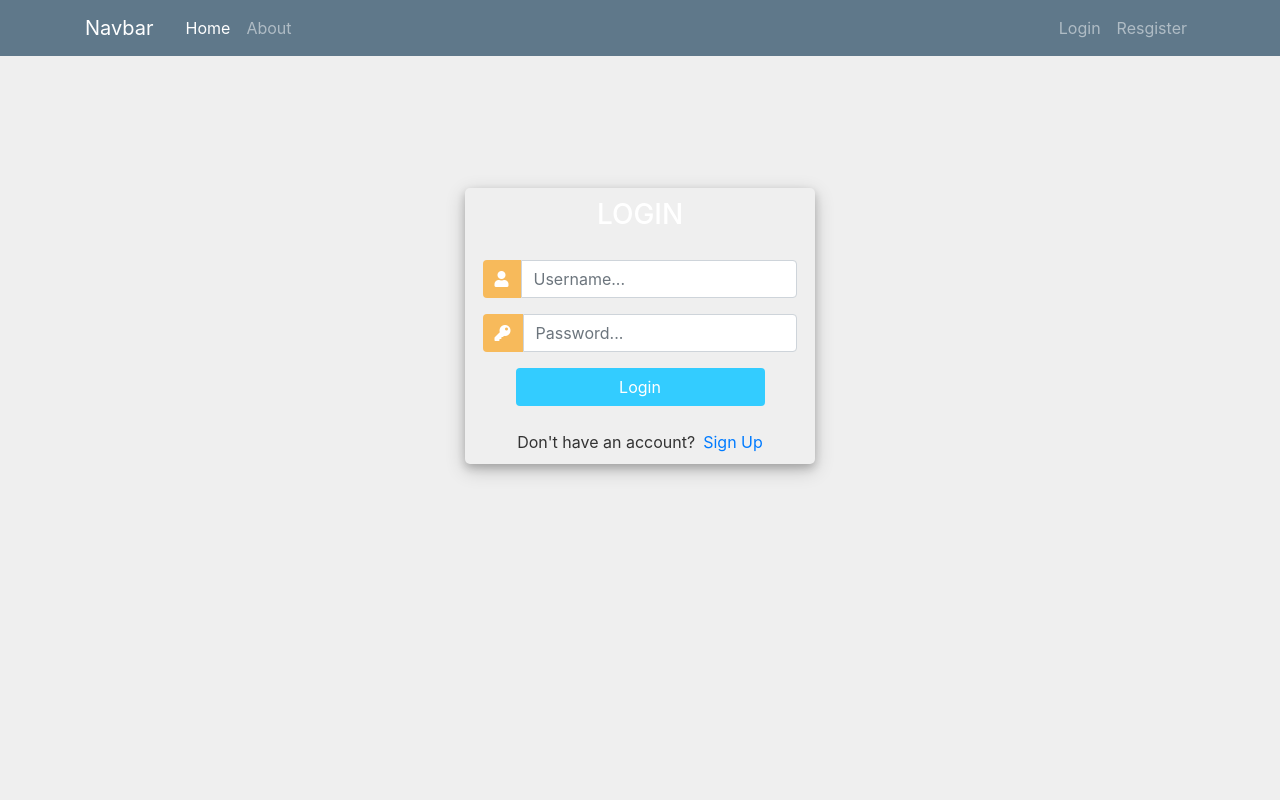
After one commit to nahidsultan19/user, a Django app: page /login/ in a window 1280 px wide. The commit adds this page. Run offline with Django 3.2, Linux system fonts and the light colour scheme; some libraries are stand-ins or nearby versions.

Commit message:
add user authentication system

```diff
--- a/mainproject/settings.py
+++ b/mainproject/settings.py
@@ -137,3 +137,9 @@ STATICFILES_DIRS = [
 
 MEDIA_URL = '/media/'
 MEDIA_ROOT = os.path.join(BASE_DIR, 'media')
+
+# for redirect loign
+LOGIN_REDIRECT_URL = 'blog-home'
+
+# for login required
+LOGIN_URL = 'login'
--- a/mainproject/urls.py
+++ b/mainproject/urls.py
@@ -14,17 +14,28 @@ Including another URLconf
     2. Add a URL to urlpatterns:  path('blog/', include('blog.urls'))
 """
 from django.contrib import admin
+# import for login and logout
+from django.contrib.auth import views as auth_views
 from django.urls import path, include
 
+# import from user app views
 from users import views as user_view
 
+# import for media file
 from django.conf import settings
 from django.conf.urls.static import static
 
 urlpatterns = [
     path('admin/', admin.site.urls),
     path('blog/', include('blog.urls')),
+
+    # for user register and profile
     path('register/', user_view.register, name='register'),
+    path('profile/', user_view.profile, name='profile'),
+
+    # class base view for login
+    path('login/', auth_views.LoginView.as_view(template_name='login.html'), name='login'),
+    path('logout/', auth_views.LogoutView.as_view(template_name='logout.html'), name='logout'),
     path('music/', include('music.urls'))
 ]
 
--- a/templates/blog/base.html
+++ b/templates/blog/base.html
@@ -42,12 +42,13 @@
                     </li>
                 </ul>
                 <ul class="navbar-nav">
-                    <li class="nav-item">
-                        <a href="" class="nav-link">Login</a>
-                    </li>
-                    <li class="nav-item">
-                        <a href="" class="nav-link">Resgister</a>
-                    </li>
+                    {% if user.is_authenticated %}
+                    <a href="{% url 'profile' %}" class="nav-item nav-link">Profile</a>
+                    <a href="{% url 'logout' %}" class="nav-item nav-link">Logout</a>
+                    {% else %}
+                    <a href="{% url 'login' %}" class="nav-item nav-link">Login</a>
+                    <a href="{% url 'register' %}" class="nav-item nav-link">Resgister</a>
+                    {% endif %}
                 </ul>
             </div>
         </div>
--- /dev/null
+++ b/templates/users/login.html
@@ -0,0 +1,121 @@
+{% extends 'base.html' %}
+{% load crispy_forms_tags %}
+{% block content %}
+
+
+
+<style>
+    body,
+    html {
+        margin: 0;
+        padding: 0;
+        height: 100%;
+        background: #efefef !important;
+    }
+
+    .user_card {
+        width: 350px;
+        margin-top: 10%;
+        margin-bottom: 10%;
+        background: #efefef;
+        position: relative;
+        display: flex;
+        justify-content: center;
+        flex-direction: column;
+        padding: 10px;
+        box-shadow: 0 4px 8px 0 rgba(0, 0, 0, 0.2), 0 6px 20px 0 rgba(0, 0, 0, 0.19);
+        -webkit-box-shadow: 0 4px 8px 0 rgba(0, 0, 0, 0.2), 0 6px 20px 0 rgba(0, 0, 0, 0.19);
+        -moz-box-shadow: 0 4px 8px 0 rgba(0, 0, 0, 0.2), 0 6px 20px 0 rgba(0, 0, 0, 0.19);
+        border-radius: 5px;
+
+    }
+
+    .form_container {
+        margin-top: 20px;
+    }
+
+    #form-title {
+        color: #fff;
+
+    }
+
+    .login_btn {
+        width: 100%;
+        background: #33ccff !important;
+        color: white !important;
+    }
+
+    .login_btn:focus {
+        box-shadow: none !important;
+        outline: 0px !important;
+    }
+
+    .login_container {
+        padding: 0 2rem;
+    }
+
+    .input-group-text {
+        background: #f7ba5b !important;
+        color: white !important;
+        border: 0 !important;
+        border-radius: 0.25rem 0 0 0.25rem !important;
+    }
+
+    .input_user,
+    .input_pass:focus {
+        box-shadow: none !important;
+        outline: 0px !important;
+    }
+
+    /* #messages {
+        background-color: grey;
+        color: #fff;
+        padding: 10px;
+        margin-top: 10px;
+    } */
+</style>
+
+
+<body>
+    <div class="container h-100">
+        <div class="d-flex justify-content-center h-100">
+            <div class="user_card">
+                <div class="d-flex justify-content-center">
+                    <h3 id="form-title">LOGIN</h3>
+                </div>
+                <div class="d-flex justify-content-center form_container">
+                    <form method="POST" action="">
+                        {% csrf_token %}
+                        <div class="input-group mb-3">
+                            <div class="input-group-append">
+                                <span class="input-group-text"><i class="fas fa-user"></i></span>
+                            </div>
+                            <input type="text" name="username" placeholder="Username..." class="form-control">
+                        </div>
+                        <div class="input-group mb-2">
+                            <div class="input-group-append">
+                                <span class="input-group-text"><i class="fas fa-key"></i></span>
+                            </div>
+                            <input type="password" name="password" placeholder="Password..." class="form-control">
+                        </div>
+
+                        <div class="d-flex justify-content-center mt-3 login_container">
+                            <input class="btn login_btn" type="submit" value="Login">
+                        </div>
+                    </form>
+
+                </div>
+
+                <div class="mt-4">
+                    <div class="d-flex justify-content-center links">
+                        Don't have an account? <a href="{% url 'register' %}" class="ml-2">Sign Up</a>
+                    </div>
+
+                </div>
+            </div>
+        </div>
+    </div>
+</body>
+
+
+{% endblock %}
--- /dev/null
+++ b/templates/users/profile.html
@@ -0,0 +1,4 @@
+{% extends 'base.html' %}
+{% block content %}
+<h1>{{user.username}}</h1>
+{% endblock %}
```
Also changed, not shown: templates/users/logout.html (added, +17 -0 lines), templates/users/register.html (+16 -12 lines), users/views.py (+12 -2 lines), db.sqlite3.
